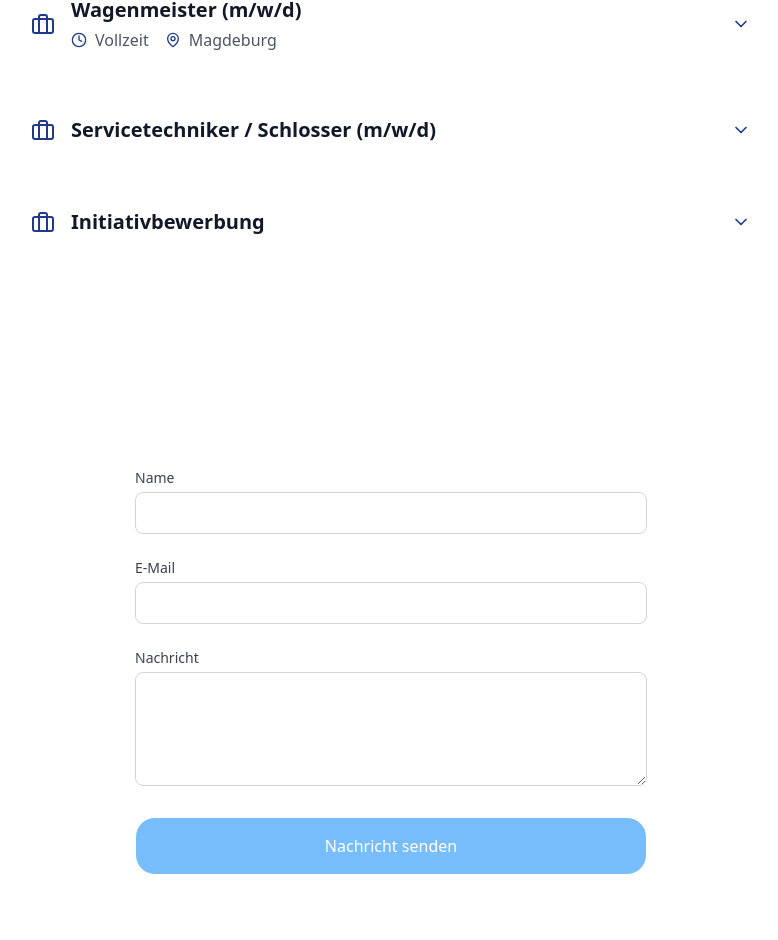
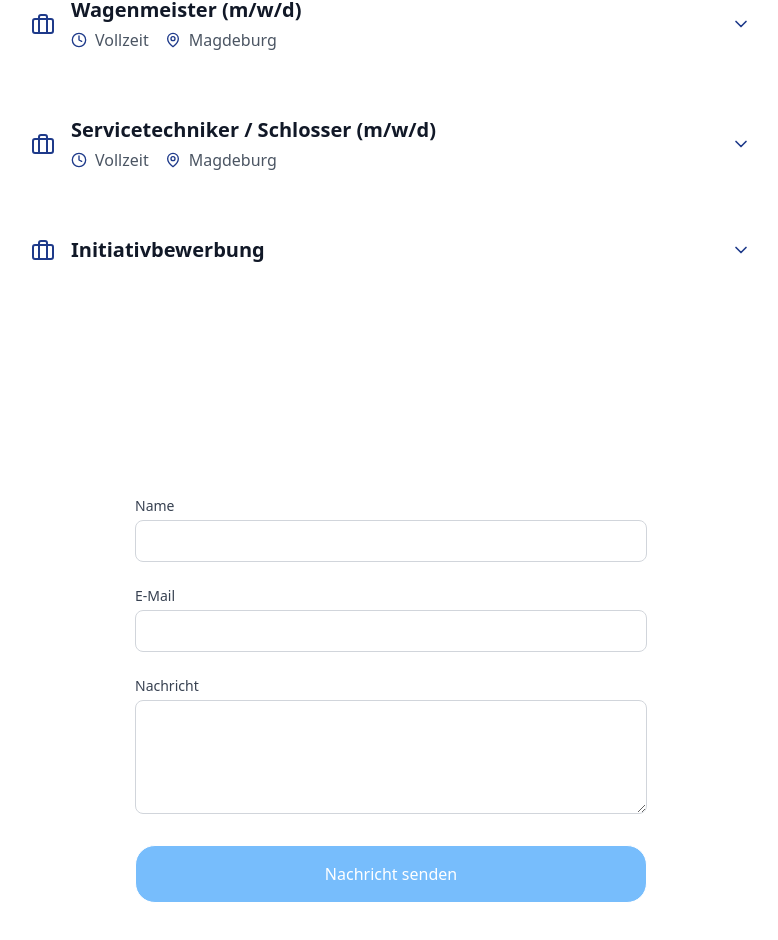
Before and after one commit to FE-Vini/FERR_, a React (Vite) app: page / in a window 1280 px wide. Shown: the part 2361-3301 px from the top of the page, without its empty margins (249-1027 px from the left). Built offline with nearby package versions, Linux system fonts and the light colour scheme.

Commit message:
Update job metadata

```diff
--- a/src/components/Jobs.tsx
+++ b/src/components/Jobs.tsx
@@ -22,6 +22,8 @@ const Jobs = () => {
     {
       id: 'schlosser',
       title: 'Servicetechniker / Schlosser (m/w/d)',
+      type: 'Vollzeit',
+      location: 'Magdeburg',
       description: 'Die FE Rail & Repair GmbH mit Firmensitz in Magdeburg wurde im Jahr 2025 gegründet und ist somit ganz frisch als Dienstleister auf dem Markt. Wir sind spezialisiert auf die Instandhaltungs- und Instandsetzungsarbeiten an Güterwagen – und das bundesweit. Trotz der jungen Unternehmensgeschichte verfügt das Unternehmen über eine große Expertise, da unser Geschäftsführer über eine umfassende Erfahrung und Fachwissen aus vielen Jahren in der Branche mitbringt. Unser Ziel ist es, mit höchster Qualität, Flexibilität und Zuverlässigkeit den Ansprüchen unserer Kunden gerecht zu werden und so zur sicheren und effizienten Nutzung von Güterwagen im gesamten Schienennetz beizutragen.\n\nWir suchen zur Verstärkung unseres mobilen Serviceteams, Schlosser / Servicetechniker (m/w/d) in Vollzeit.',
       profile: [
         'Abgeschlossene Ausbildung in einem metallverarbeitenden Beruf oder einschlägige Berufserfahrung in diesem Bereich',
```
